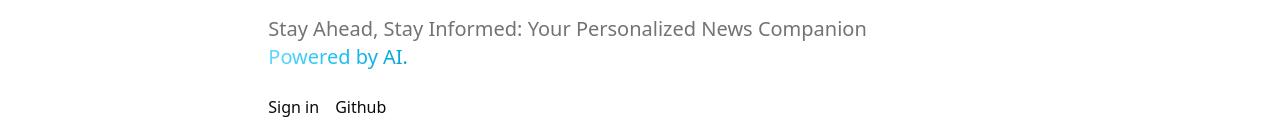
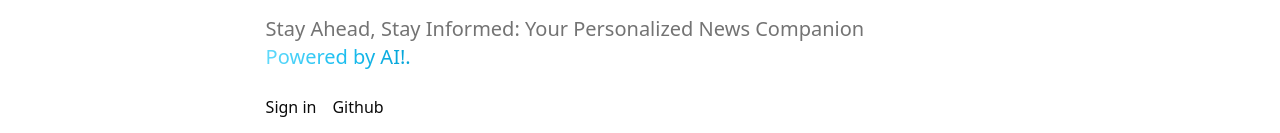
Before and after one commit to prathamdupare/dailypulse-news, a Next.js app: page / in a window 1280 px wide. Shown: the part 405-538 px from the top of the page. Built offline with nearby package versions, Linux system fonts and the light colour scheme; no server answers.

Commit message:
minor updates

```diff
--- a/src/app/page.tsx
+++ b/src/app/page.tsx
@@ -28,7 +28,7 @@ export default async function Home() {
           <p className="text-xl text-muted-foreground md:w-10/12 mx-auto lg:mx-0">
             Stay Ahead, Stay Informed: Your Personalized News Companion{" "}
             <span className="inline bg-gradient-to-r from-[#61DAFB] via-[#1fc0f1] to-[#03a3d7] text-transparent bg-clip-text">
-              Powered by AI.
+              Powered by AI!.
             </span>
           </p>
 
```
Also changed, not shown: 1 other file (tests, documents, lock files or other folders).
